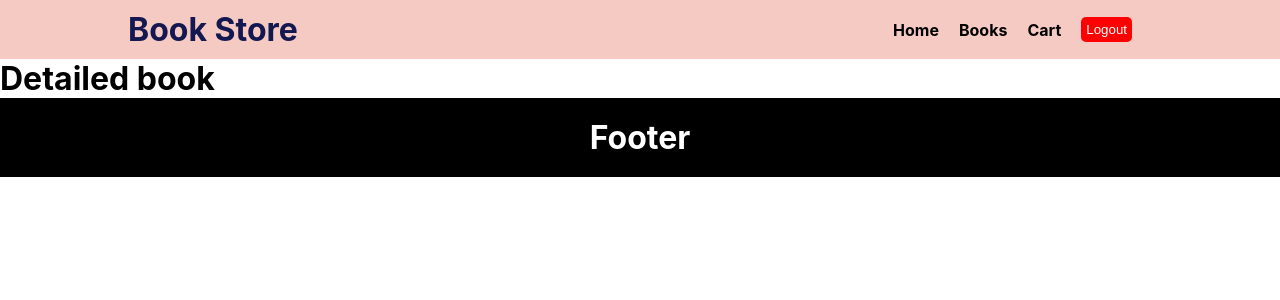
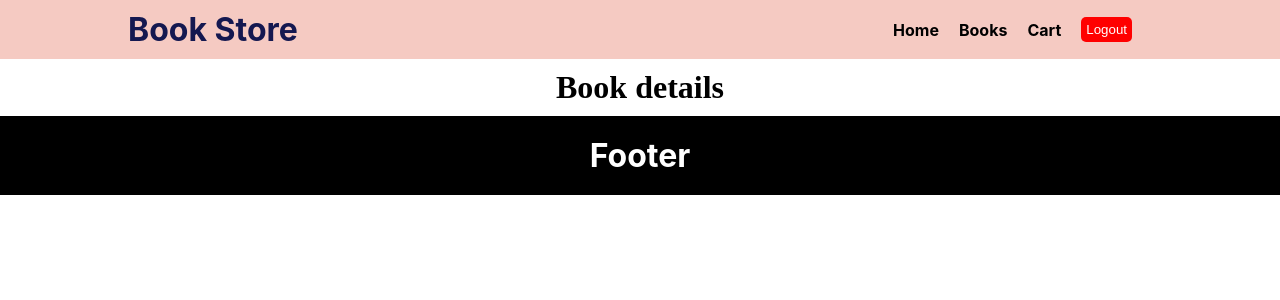
Before and after one commit to PatanSharuKhan/bookstore, a React (Create React App) app: page /book/1 in a window 1280 px wide. Both pictures are taken after a click on the item "Login". Shown: the top 300 px of the page. Built offline with nearby package versions, Linux system fonts and the light colour scheme; the HTML template or start-up script is replaced by a standard one.

Commit message:
Added new page for detailed book.

```diff
--- a/src/App.js
+++ b/src/App.js
@@ -11,6 +11,7 @@ import CheckOuts from "./pages/CheckOuts"
 import SuccessPayment from "./pages/SuccessPayment"
 import Cookies from "js-cookie"
 import { useEffect, useState } from "react"
+import BookDetails from "./pages/BookDetails"
 
 function App() {
   const [isUserAuthorised, setUserAuthority] = useState(false)
@@ -35,7 +36,7 @@ function App() {
           <Route path="/" element={<Home />} />
           {isUserAuthorised && <Route path="/books" element={<Books />} />}
           {isUserAuthorised && (
-            <Route path="/book/:id" element={<h1>Detailed book</h1>} />
+            <Route path="/book/:id" element={<BookDetails />} />
           )}
           {isUserAuthorised && <Route path="/cart" element={<Cart />} />}
           {isUserAuthorised && (
--- /dev/null
+++ b/src/pages/BookDetails/index.js
@@ -0,0 +1,12 @@
+import { Container, H } from "./styledComponents"
+
+const BookDetails = () => {
+  return (
+    <Container>
+      <H>Book details</H>
+      {/* <Img alt="" /> */}
+    </Container>
+  )
+}
+
+export default BookDetails
--- /dev/null
+++ b/src/pages/BookDetails/styledComponents.js
@@ -0,0 +1,13 @@
+import styled from "styled-components"
+
+export const Container = styled.div`
+  @media screen and (min-width: 768px) {
+    width: 80%;
+    margin: auto;
+  }
+`
+export const H = styled.h1`
+  text-align: center;
+  padding: 10px;
+  font-family: cutfit;
+`
--- a/src/pages/Books/index.js
+++ b/src/pages/Books/index.js
@@ -157,7 +157,9 @@ const Books = () => {
                   >
                     Add
                   </Button>
-                  <Button type="button">View More</Button>
+                  <a href={`book/${each.id}`}>
+                    <Button type="button">View More</Button>
+                  </a>
                 </Buttons>
               </BookData>
             </Li>
```
